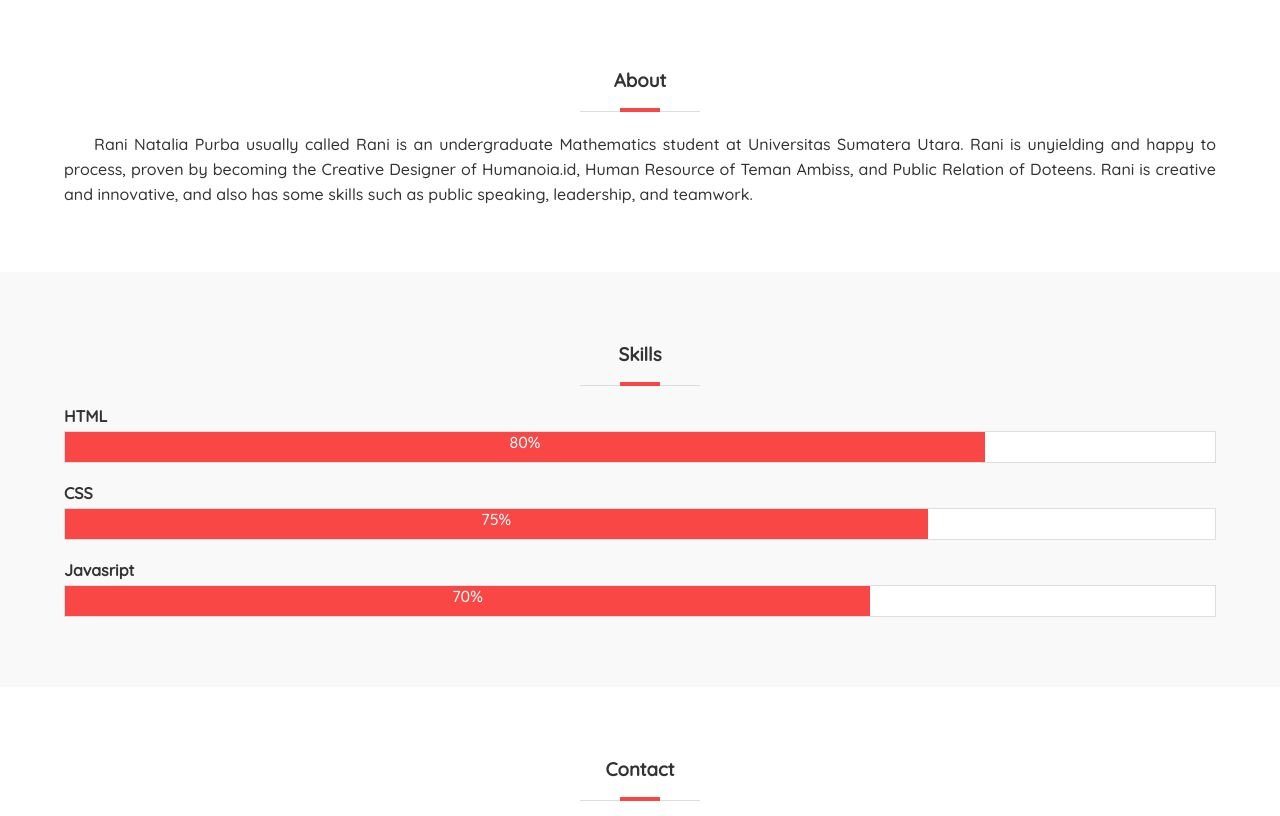
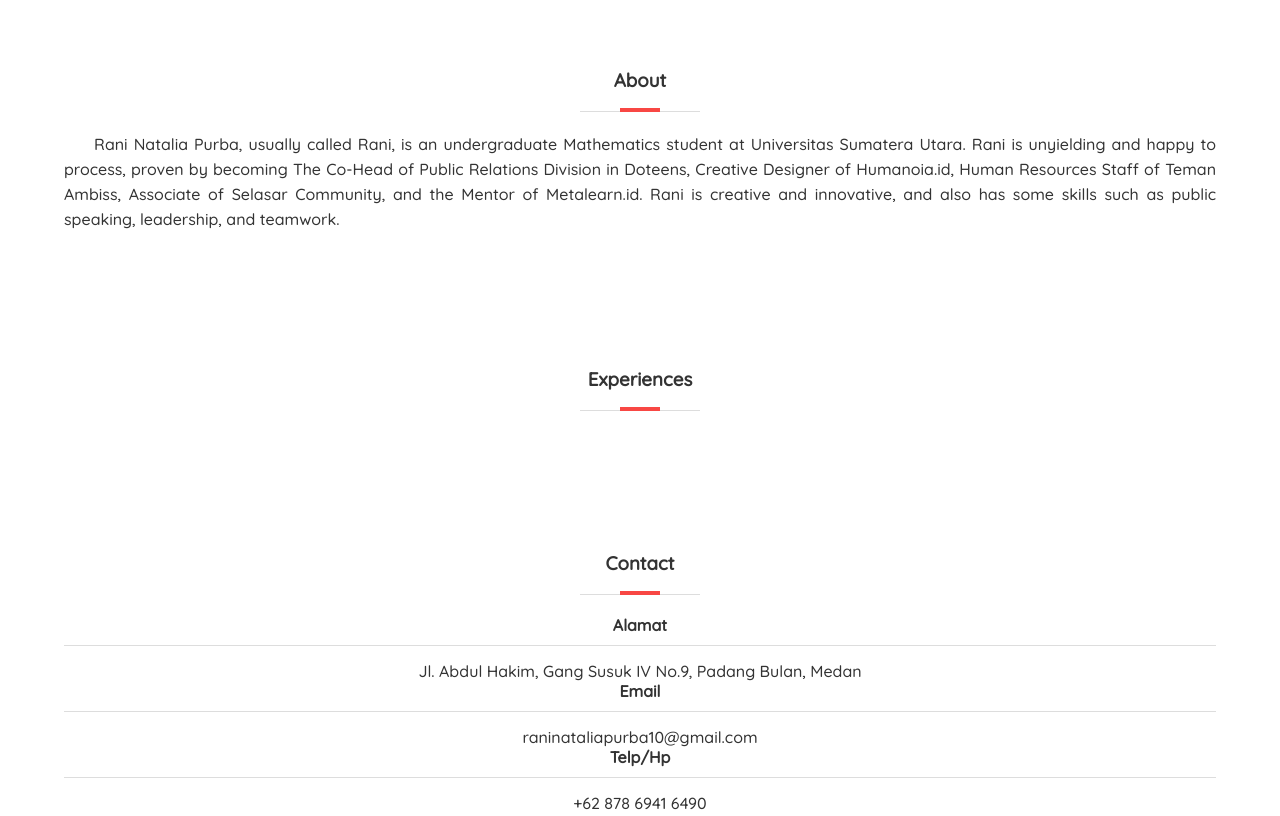
Before and after one commit to raninataliapurba10/portofolio1, a plain HTML site: page index.html in a window 1280 px wide. Shown: the part 680-1496 px from the top of the page. Drawn offline with Linux system fonts and the light colour scheme; files whose address does not match are found by name.

Commit message:
Update index.html

```diff
--- a/index.html
+++ b/index.html
@@ -15,7 +15,7 @@
         <div class="sidebar">
             <ul>
                 <li><a href="#about">About</a></li>
-                <li><a href="#skills">Skills</a></li>
+                <li><a href="#experiences">Experiences</a></li>
                 <li><a href="#portfolio">Portfolio</a></li>
                 <li><a href="#contact">Contact</a></li>
             </ul>
@@ -27,7 +27,7 @@
                 <h1><a href="">RANI NATALIA PURBA</a></h1>
                 <ul>
                     <li><a href="#about">About</a></li>
-                    <li><a href="#skills">Skills</a></li>
+                    <li><a href="#experiences">Experiences</a></li>
                     <li><a href="#portfolio">Portfolio</a></li>
                     <li><a href="#contact">Contact</a></li>
                 </ul>
@@ -53,28 +53,15 @@
         <section id="about">
             <div class="container">
             <h3>About</h3>
-            <p> Rani Natalia Purba usually called Rani is an undergraduate Mathematics student at Universitas Sumatera Utara. Rani is unyielding and happy to process, proven by becoming the Creative Designer of Humanoia.id, Human Resource of Teman Ambiss, and Public Relation of Doteens. Rani is creative and innovative, and also has some skills such as public speaking, leadership, and teamwork.</p>
+            <p> Rani Natalia Purba, usually called Rani, is an undergraduate Mathematics student at Universitas Sumatera Utara. Rani is unyielding and happy to process, proven by becoming The Co-Head of Public Relations Division in Doteens, Creative Designer of Humanoia.id, Human Resources Staff of Teman Ambiss, Associate of Selasar Community, and the Mentor of Metalearn.id. Rani is creative and innovative, and also has some skills such as public speaking, leadership, and teamwork.</p>
             </div>
         </section>
 
-        <!-- bagian skills -->
-        <section id="skills">
+         <!--bagian Experiences-->
+         <section id="Experiences">
             <div class="container">
-                <h3>Skills</h3>
-                <h4>HTML</h4>
-                <div class="bar">
-                    <span class="nilai html">80%</span>
-                </div>
-
-                <h4>CSS</h4>
-                <div class="bar">
-                    <span class="nilai css">75%</span>
-                </div>
-
-                <h4>Javasript</h4>
-                <div class="bar">
-                    <span class="nilai js">70%</span>
-                </div>
+            <h3>Experiences</h3>
+            <p> </p>
             </div>
         </section>
 
```
